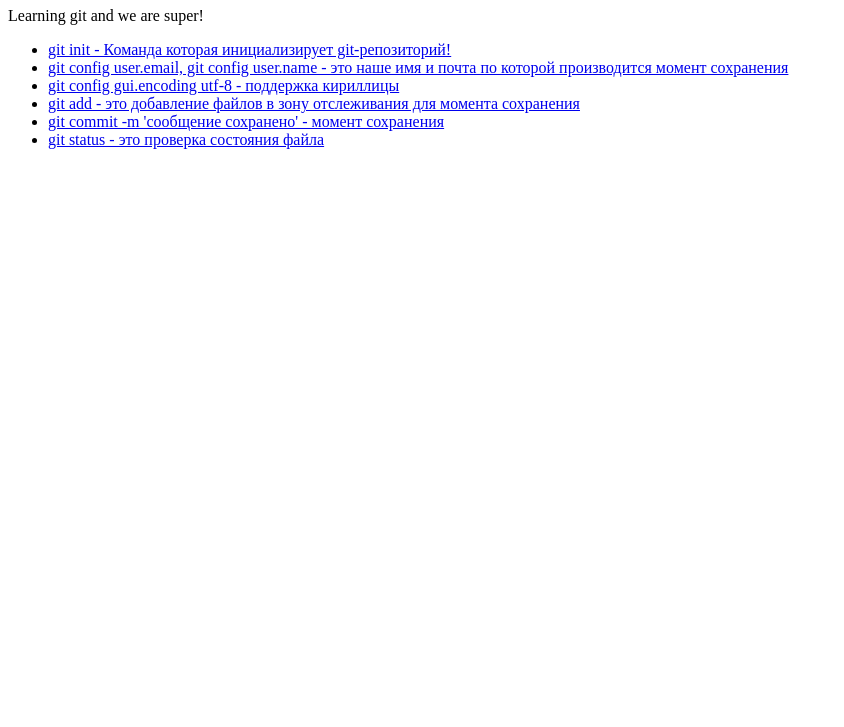
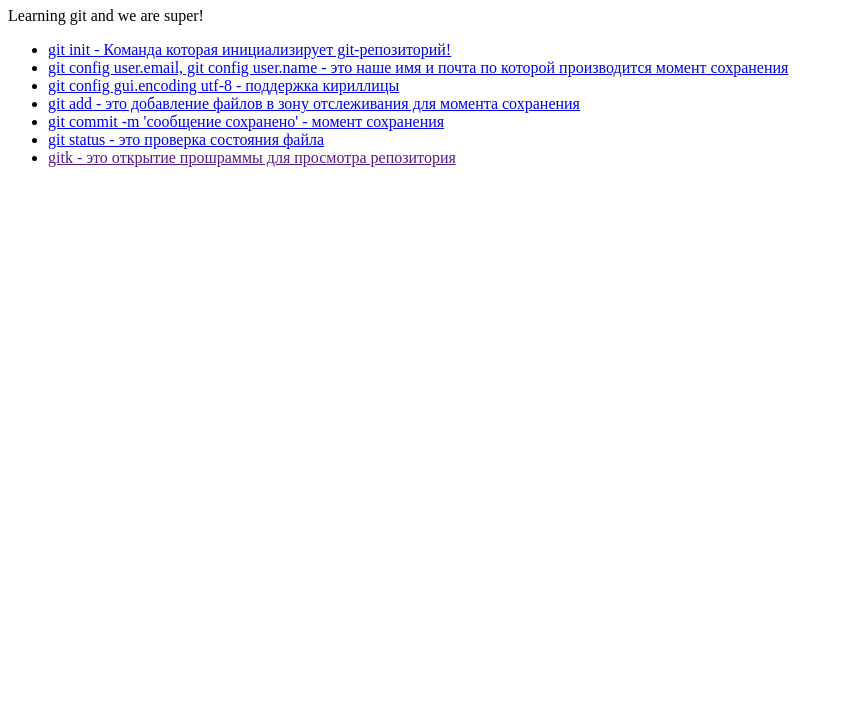
Before and after one commit to yAkv31/git-learning-18-00, a plain HTML site: page index.html in a window 1280 px wide. Shown: the part 73-800 px from the top of the page, without its empty margins (0-844 px from the left). Drawn offline with Linux system fonts and the light colour scheme.

Commit message:
Add gitk about

```diff
--- a/index.html
+++ b/index.html
@@ -13,13 +13,13 @@
     <p>Learning git and we are super!
     </p>
     <ul>
-        <li><a href="http://git-scm.com/docs/git-init">git init - Команда которая инициализирует git-репозиторий!</a>
-        </li>
+        <li><a href="http://git-scm.com/docs/git-init">git init - Команда которая инициализирует git-репозиторий!</a></li>
         <li><a href="https://git-scm.com/docs/git-config">git config user.email, git config user.name - это наше имя и почта по которой производится момент сохранения</a></li>
         <li><a href="https://git-scm.com/docs/git-config">git config gui.encoding utf-8 - поддержка кириллицы</a></li>
         <li><a href="https://git-scm.com/docs/git-add">git add - это добавление файлов в зону отслеживания для момента сохранения</a></li>
         <li><a href="https://git-scm.com/docs/git-commit">git commit -m 'сообщение сохранено' - момент сохранения </a></li>
         <li><a href="https://git-scm.com/docs/git-status">git status - это проверка состояния файла</a></li>
+        <li><a href="">gitk - это открытие прошраммы для просмотра репозитория</a></li>
     </ul>
 </body>
 
```
